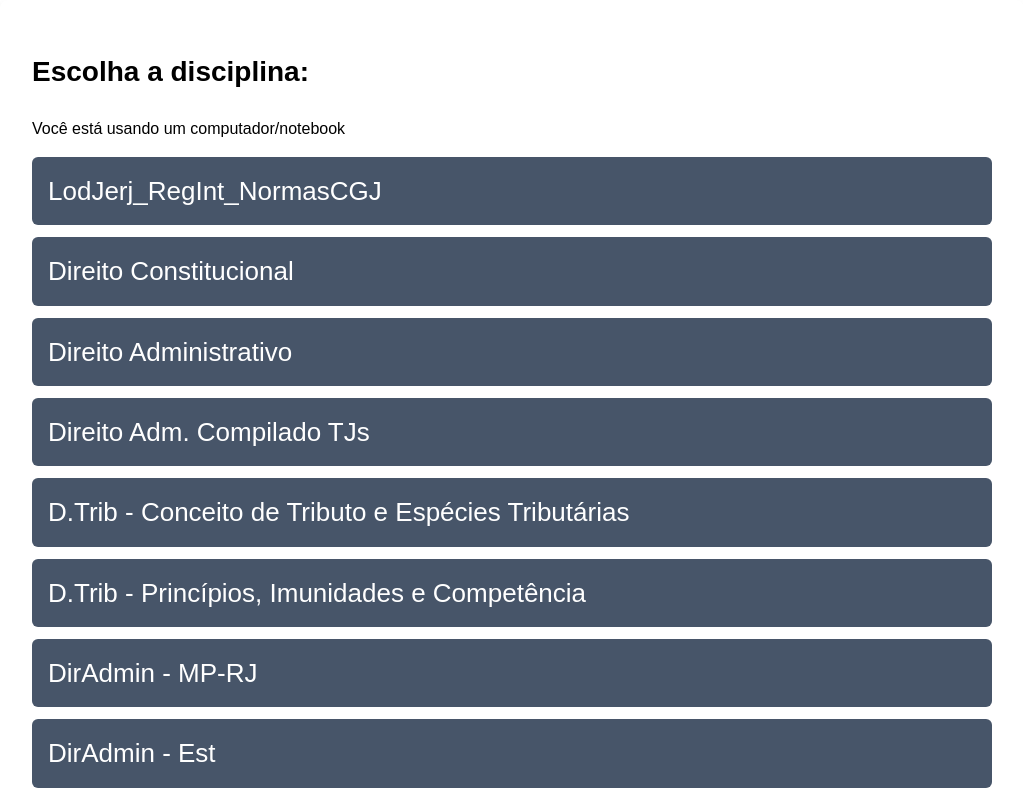
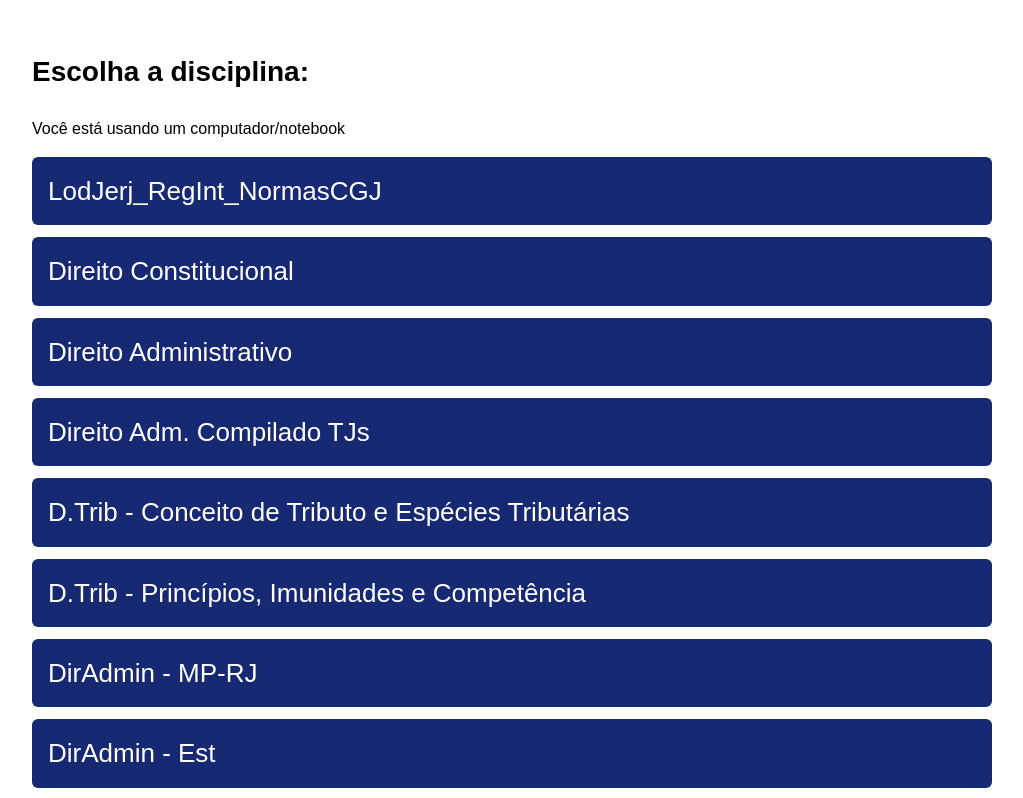
Before and after one commit to henriquemdtcp/QuizWebGame_01, a React (Create React App) app: page / in a window 1280 px wide. Shown: the top 798 px of the page, without its empty margins (128-1151 px from the left). Built offline with nearby package versions, Linux system fonts and the light colour scheme.

Commit message:
Update styles.css

```diff
--- a/src/styles.css
+++ b/src/styles.css
@@ -43,7 +43,7 @@ body {
 }
 /* Estilo base do botão */
 .button {
-  background-color: #475569; /* Azul acinzentado */
+  background-color: #162972; /* Azul acinzentado */
 }
 .button:hover {
   background-color: #334155;
```
